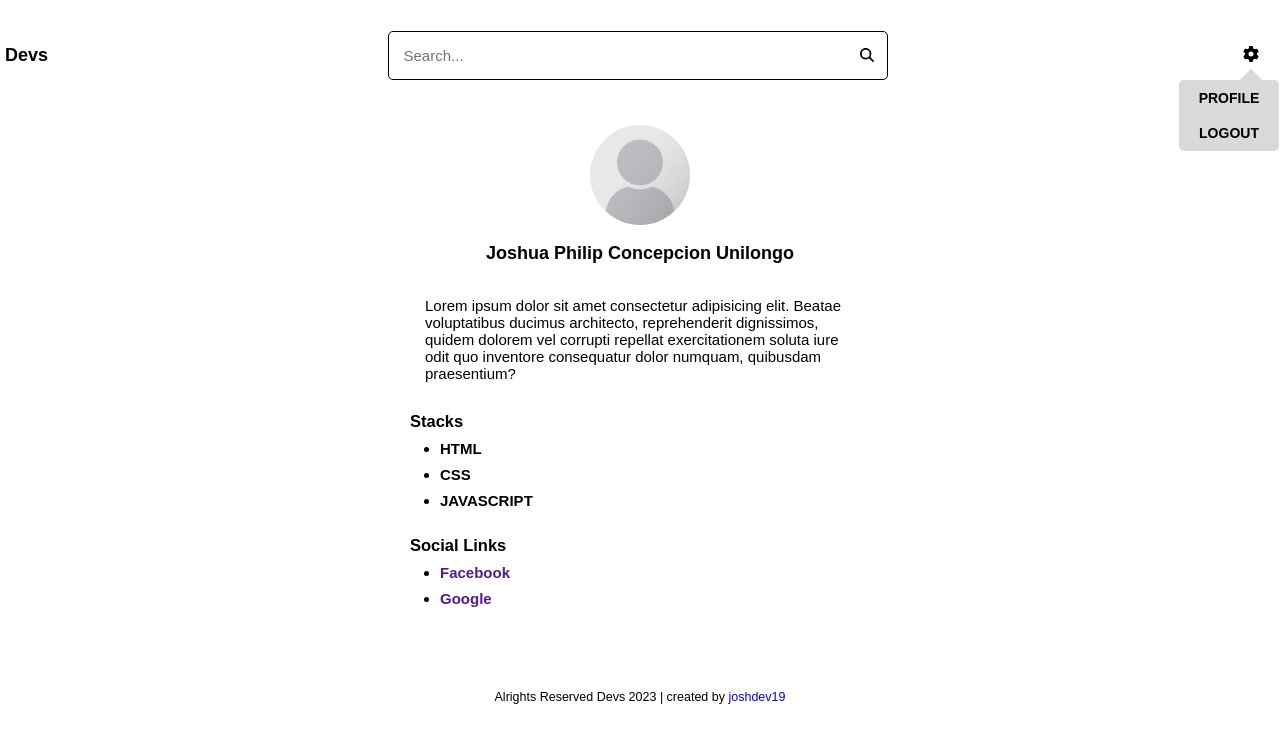
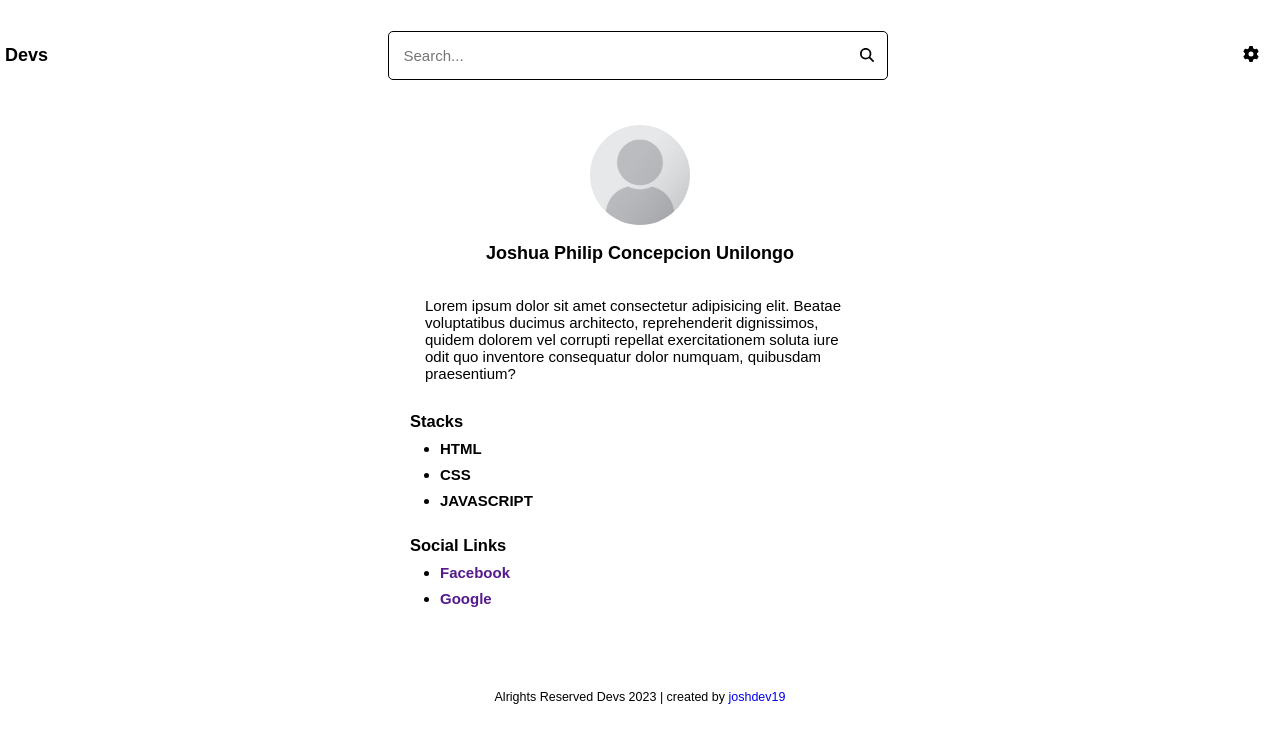
Before and after one commit to jinshin19/devs, a React (Vite) app in the folder client/: page /read/1 in a window 1280 px wide. Shown: the top 742 px of the page. Built offline with nearby package versions, Linux system fonts and the light colour scheme.

Commit message:
Imported atom

```diff
--- a/client/src/components/Settings.tsx
+++ b/client/src/components/Settings.tsx
@@ -1,10 +1,14 @@
 import { faGear } from "@fortawesome/free-solid-svg-icons"
 import { FontAwesomeIcon } from "@fortawesome/react-fontawesome"
+import { settingAtom } from "../atoms/use_toggler"
+import { useAtom } from 'jotai'
 
 const Settings = () => {
 
+    const [ show, setShow ] = useAtom(settingAtom);
+
     return (
-        <button type="button">
+        <button type="button" onClick={() => setShow(!show)}>
             <FontAwesomeIcon icon={ faGear }/>
         </button>
     )
--- a/client/src/components/Sub_Setting.tsx
+++ b/client/src/components/Sub_Setting.tsx
@@ -1,8 +1,12 @@
+import { useAtom } from 'jotai'
+import { settingAtom } from '../atoms/use_toggler'
 const Sub_Settings = () => {
+
+    const [ show ] = useAtom(settingAtom)
 
     return (
 
-        <div className="sub-setting-wrapper">
+        show && <div className="sub-setting-wrapper">
                     <div className="arrow"></div>
                     <div className="actions-wrapper">
                         <a href="/" className="actions"> Profile </a>
```
Lines whose indentation alone changed are shown as unchanged.
